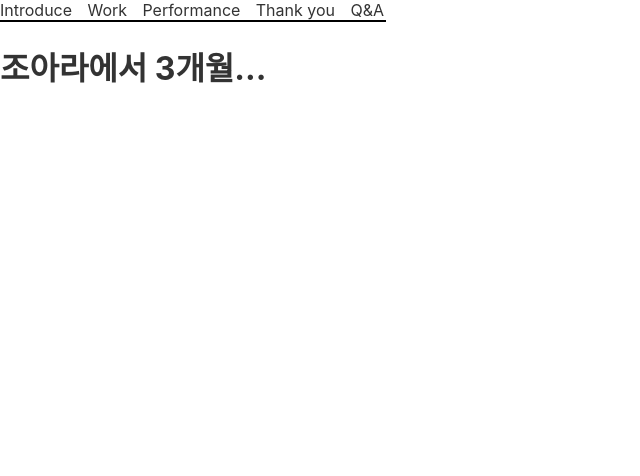
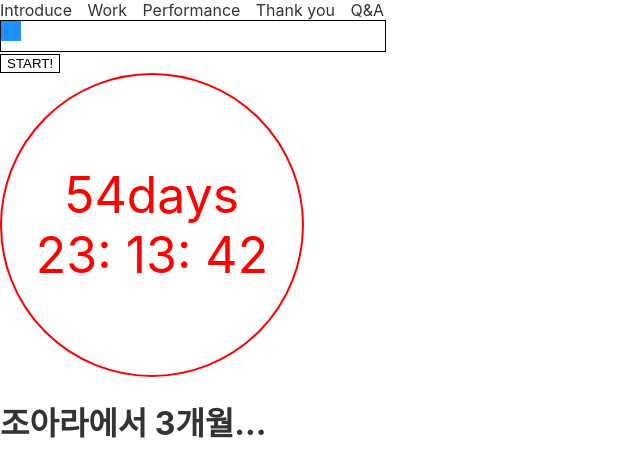
Before and after one commit to KainyRyu/probation_performance_presentation, a React (Create React App) app: page / in a window 1280 px wide. Shown: the top 476 px of the page, without its empty margins (0-640 px from the left). Built offline with nearby package versions, Linux system fonts and the light colour scheme.

Commit message:
:triangular_flag_on_post: Display d-day to the presentation date
Display d-day to the presentation date

  Committer: KainyRyu <kainy2109@gmail.com>

```diff
--- a/src/component/Timer.js
+++ b/src/component/Timer.js
@@ -1,37 +1,70 @@
-import React, { useState, useMemo } from 'react';
+import React, { useState } from 'react';
 import styled from '@emotion/styled';
 
 export default function Timer() {
-  // const [currentTime, setCurrentTime] = useState();
-  const newDate = new Date();
-  const hour = newDate.getHours();
-  const minutes = newDate.getMinutes();
-  const seconds = newDate.getSeconds();
-  const milliseconds = newDate.getMilliseconds();
+  const [dueDay, setDueDay] = useState();
+  const [dueTime, setDueTime] = useState();
 
-  const currentTime = useMemo(
-    () => `${hour}${minutes}${seconds}${milliseconds}`,
-    []
-  );
+  setInterval(function () {
+    let countDownDate = new Date('Feb 8, 2021 14:00:00').getTime();
+    let now = new Date().getTime();
+    let timeleft = countDownDate - now;
 
-  console.log(currentTime);
-  console.log(hour);
-  // console.log(newDate.getMilliseconds());
+    const days = Math.floor(timeleft / (1000 * 60 * 60 * 24));
+    const hours = Math.floor(
+      (timeleft % (1000 * 60 * 60 * 24)) / (1000 * 60 * 60)
+    );
+    const minutes = Math.floor((timeleft % (1000 * 60 * 60)) / (1000 * 60));
+    const seconds = Math.floor((timeleft % (1000 * 60)) / 1000);
+
+    setDueDay(days);
+    setDueTime(` ${hours}: ${minutes}: ${seconds}`);
+  }, 1000);
 
   return (
     <div>
       <TimeBar>
         <Overlay />
       </TimeBar>
+      <StartBtn>START!</StartBtn>
+      <TimerBorder>
+        <TimeLeft>{dueDay}days</TimeLeft>
+        <TimeLeft>{dueTime}</TimeLeft>
+      </TimerBorder>
     </div>
   );
 }
 
 const TimeBar = styled.div`
   border: solid 1px black;
+  height: 30px;
   width: 30vw;
 `;
 
 const Overlay = styled.div`
-  display: block;
+  background: dodgerblue;
+  position: absolute;
+  height: 20px;
+  width: 20px;
 `;
+
+const StartBtn = styled.button`
+  background: white;
+  border: black 1px solid;
+`;
+
+const TimerBorder = styled.span`
+  align-items: center;
+  border: 2px red solid;
+  border-radius: 200px;
+  display: flex;
+  flex-flow: column;
+  font-size: 50px;
+  justify-content: center;
+  height: 300px;
+  width: 300px;
+`;
+
+const TimeLeft = styled.div`
+  color: red;
+`;
```
